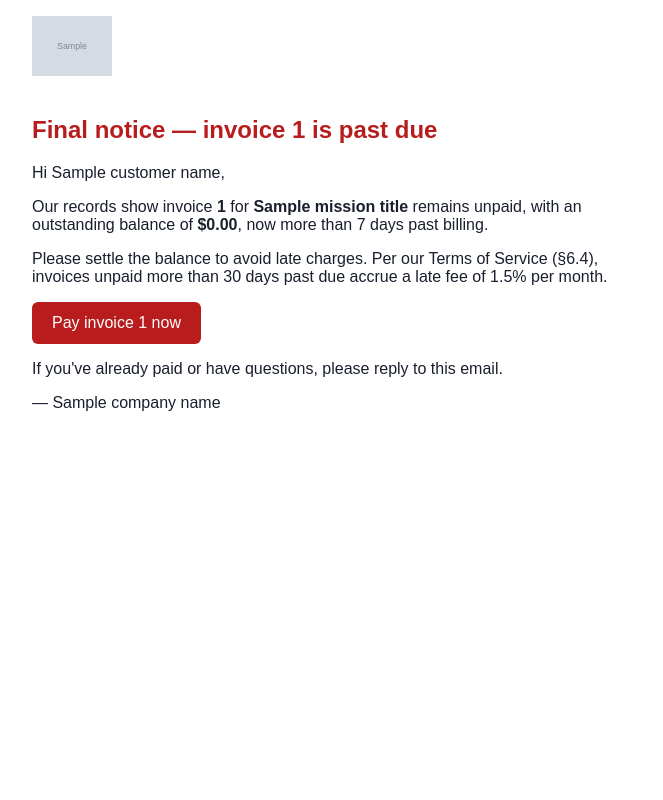
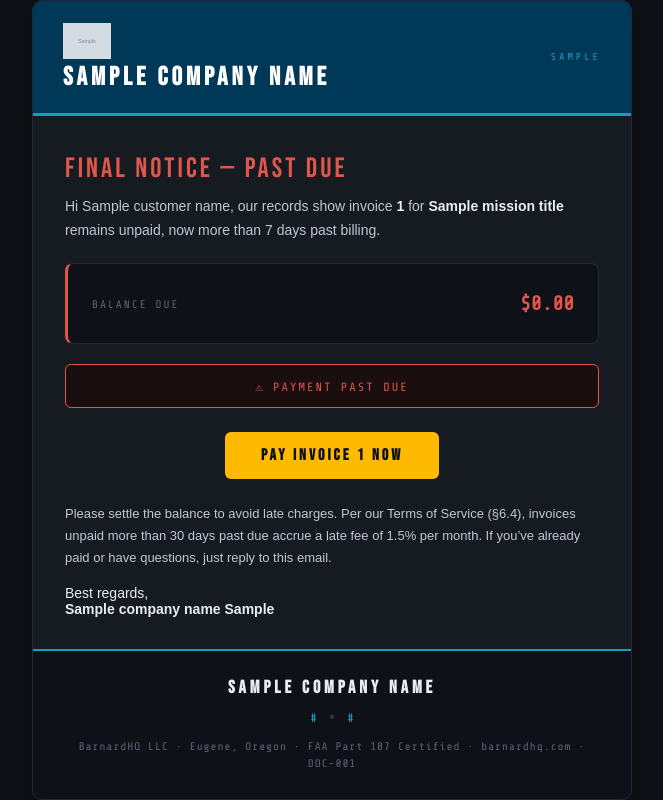
Before and after one commit to BigBill1418/DroneOpsCommand, a Python web app: template backend/app/templates/payment_final_notice_email.html in a window 1280 px wide. Shown: the whole page, without its empty margins (308-971 px from the left). Run offline with Jinja, Linux system fonts and the light colour scheme; the template is opened without the code that fills it: most values are stand-ins (such as "Sample title", 1, 10 or a date in 2020); grey boxes marked "Sample" are stand-in pictures.

Commit message:
style(dunning): theme reminder/final-notice emails to match the project
The two dunning emails shipped as bare layouts (logo+name, hard-coded teal/red,
no table structure) — off-brand vs the rest of the project's emails. Rebuilt both
on the payment_received_email.html template: dark theme, shared _brand_header /
_brand_footer partials, brand_accent_color (cyan) for the reminder + red for the
final notice, mono amount-due card, gold pay CTA, past-due badge. Render-verified
with the branding dict the send functions already pass.

Co-Authored-By: Claude Opus 4.7 (1M context) <noreply@anthropic.com>

```diff
--- a/backend/app/templates/payment_final_notice_email.html
+++ b/backend/app/templates/payment_final_notice_email.html
@@ -1,16 +1,88 @@
 <!DOCTYPE html>
 <html>
-<body style="font-family: Arial, sans-serif; color: #1a1f2e; max-width: 600px; margin: 0 auto;">
-  {% if company_logo_url %}<img src="{{ company_logo_url }}" alt="{{ company_name }}" style="max-height: 60px; margin: 16px 0;">{% endif %}
-  <h2 style="color: #b91c1c;">Final notice &mdash; invoice {{ invoice_number }} is past due</h2>
-  <p>Hi {{ customer_name }},</p>
-  <p>Our records show invoice <strong>{{ invoice_number }}</strong> for <strong>{{ mission_title }}</strong>
-     remains unpaid, with an outstanding balance of <strong>${{ "%.2f"|format(amount_due) }}</strong>, now more than
-     7 days past billing.</p>
-  <p>Please settle the balance to avoid late charges. Per our Terms of Service (&sect;6.4), invoices unpaid more than 30
-     days past due accrue a late fee of 1.5% per month.</p>
-  <p><a href="{{ pay_url }}" style="background:#b91c1c;color:#fff;padding:12px 20px;border-radius:6px;text-decoration:none;display:inline-block;">Pay invoice {{ invoice_number }} now</a></p>
-  <p>If you've already paid or have questions, please reply to this email.</p>
-  <p>&mdash; {{ company_name }}</p>
+<head>
+<meta charset="utf-8">
+<meta name="viewport" content="width=device-width, initial-scale=1.0">
+<!--[if !mso]><!-->
+<style type="text/css">
+  @import url('https://fonts.googleapis.com/css2?family=Bebas+Neue&family=Share+Tech+Mono&display=swap');
+</style>
+<!--<![endif]-->
+</head>
+<body style="margin: 0; padding: 0; font-family: 'Rajdhani', Arial, Helvetica, sans-serif; background: #0e1117;">
+
+<table width="100%" cellpadding="0" cellspacing="0" border="0" style="max-width: 600px; margin: 0 auto; background: #161b22; border-radius: 10px; overflow: hidden; box-shadow: 0 8px 32px rgba(0,0,0,0.45); border: 1px solid #1f2937;">
+  {% include '_brand_header.html' %}
+
+  <!-- Body -->
+  <tr>
+    <td style="padding: 36px 32px 24px 32px; background: #161b22;">
+      <div style="font-family: 'Bebas Neue', 'Arial Black', Arial, sans-serif; font-size: 28px; letter-spacing: 3px; color: #e0564a; margin: 0 0 10px 0;">
+        FINAL NOTICE &mdash; PAST DUE
+      </div>
+
+      <p style="font-size: 14px; color: #c0c8d4; line-height: 1.7; margin: 0 0 20px 0;">
+        Hi {{ customer_name or 'there' }}, our records show invoice
+        <strong style="color: #e8edf2;">{{ invoice_number }}</strong> for
+        <strong style="color: #e8edf2;">{{ mission_title }}</strong> remains unpaid, now more than
+        7 days past billing.
+      </p>
+
+      <!-- Amount-due card -->
+      <table width="100%" cellpadding="0" cellspacing="0" border="0" style="margin: 0 0 20px 0;">
+        <tr>
+          <td style="background: #0e1117; border-radius: 8px; padding: 22px 24px; border: 1px solid #1f2937; border-left: 3px solid #e0564a;">
+            <table width="100%" cellpadding="0" cellspacing="0" border="0">
+              <tr>
+                <td style="padding: 6px 0;">
+                  <span style="font-family: 'Share Tech Mono', 'Courier New', monospace; color: #5a6478; font-size: 11px; letter-spacing: 2px;">BALANCE DUE</span>
+                </td>
+                <td style="padding: 6px 0; text-align: right;">
+                  <span style="font-family: 'Share Tech Mono', 'Courier New', monospace; color: #e0564a; font-size: 20px; font-weight: 700;">${{ "%.2f"|format(amount_due) }}</span>
+                </td>
+              </tr>
+            </table>
+          </td>
+        </tr>
+      </table>
+
+      <!-- Past-due badge -->
+      <table width="100%" cellpadding="0" cellspacing="0" border="0" style="margin: 0 0 24px 0;">
+        <tr>
+          <td style="text-align: center; padding: 12px; background: #1a0e0e; border-radius: 6px; border: 1px solid #e0564a;">
+            <span style="font-family: 'Share Tech Mono', 'Courier New', monospace; font-size: 12px; color: #e0564a; letter-spacing: 2px;">
+              &#9888; PAYMENT PAST DUE
+            </span>
+          </td>
+        </tr>
+      </table>
+
+      <!-- Pay CTA -->
+      <table width="100%" cellpadding="0" cellspacing="0" border="0" style="margin: 0 0 24px 0;">
+        <tr>
+          <td style="text-align: center;">
+            <a href="{{ pay_url }}" style="display: inline-block; padding: 14px 36px; background: #ffba00; color: #0e1117; font-family: 'Bebas Neue', 'Arial Black', Arial, sans-serif; font-size: 16px; letter-spacing: 3px; text-decoration: none; border-radius: 6px; font-weight: 700;">
+              PAY INVOICE {{ invoice_number }} NOW
+            </a>
+          </td>
+        </tr>
+      </table>
+
+      <p style="font-size: 13px; color: #c0c8d4; line-height: 1.7; margin: 0 0 16px 0;">
+        Please settle the balance to avoid late charges. Per our Terms of Service (&sect;6.4),
+        invoices unpaid more than 30 days past due accrue a late fee of 1.5% per month.
+        If you&rsquo;ve already paid or have questions, just reply to this email.
+      </p>
+
+      <p style="font-size: 14px; color: #e8edf2; margin: 16px 0 8px 0;">
+        Best regards,<br>
+        <strong>{{ company_name | default('BarnardHQ') }} {{ company_tagline | default('') }}</strong>
+      </p>
+    </td>
+  </tr>
+
+  {% include '_brand_footer.html' %}
+</table>
+
 </body>
 </html>
```
Also changed, not shown: backend/app/templates/payment_reminder_email.html (+70 -10 lines), CHANGELOG.md.
